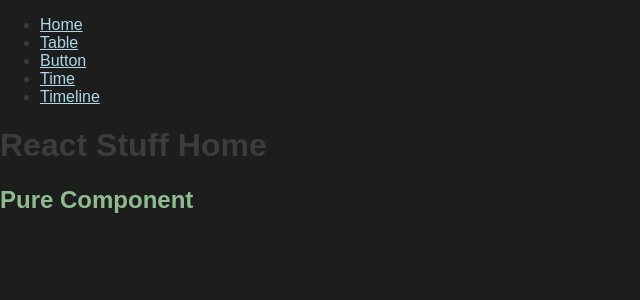
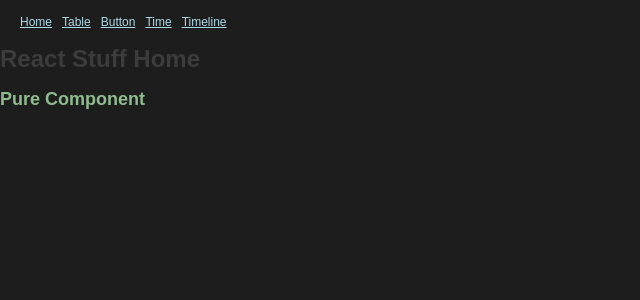
Before and after one commit to jenglamlow/react-stuff, a React (Create React App) app: page / in a window 1280 px wide. Shown: the top 300 px of the page, without its empty margins (0-640 px from the left). Built offline with nearby package versions, Linux system fonts and the light colour scheme.

Commit message:
Change Header Style

```diff
--- a/src/components/Header/Header.js
+++ b/src/components/Header/Header.js
@@ -1,20 +1,23 @@
 import React from 'react';
 import { Link } from 'react-router-dom';
+import styled from 'styled-components';
 
 // The Header creates links that can be used to navigate
 // between routes.
-const Header = () => (
-  <header>
-    <nav>
-      <ul>
-        <li><Link to='/'>Home</Link></li>
-        <li><Link to='/table'>Table</Link></li>
-        <li><Link to='/button'>Button</Link></li>
-        <li><Link to='/time'>Time</Link></li>
-        <li><Link to='/timeline'>Timeline</Link></li>
-      </ul>
-    </nav>
+
+const HeaderComponent = ({className})  => (
+  <header className={className}>
+    <Link to='/'>Home</Link>
+    <Link to='/table'>Table</Link>
+    <Link to='/button'>Button</Link>
+    <Link to='/time'>Time</Link>
+    <Link to='/timeline'>Timeline</Link>
   </header>
 );
 
+const Header = styled(HeaderComponent)`
+  margin: 15px
+`;
+
+
 export default Header;
--- a/src/index.css
+++ b/src/index.css
@@ -2,7 +2,12 @@
   margin: 0;
   padding: 0;
   font-family: sans-serif;
-  background-color: rgb(29,29,29)
+  background-color: rgb(29,29,29);
+  font-size: 12px
+}
+
+a {
+  margin:5px
 }
 
 a:link {
```
